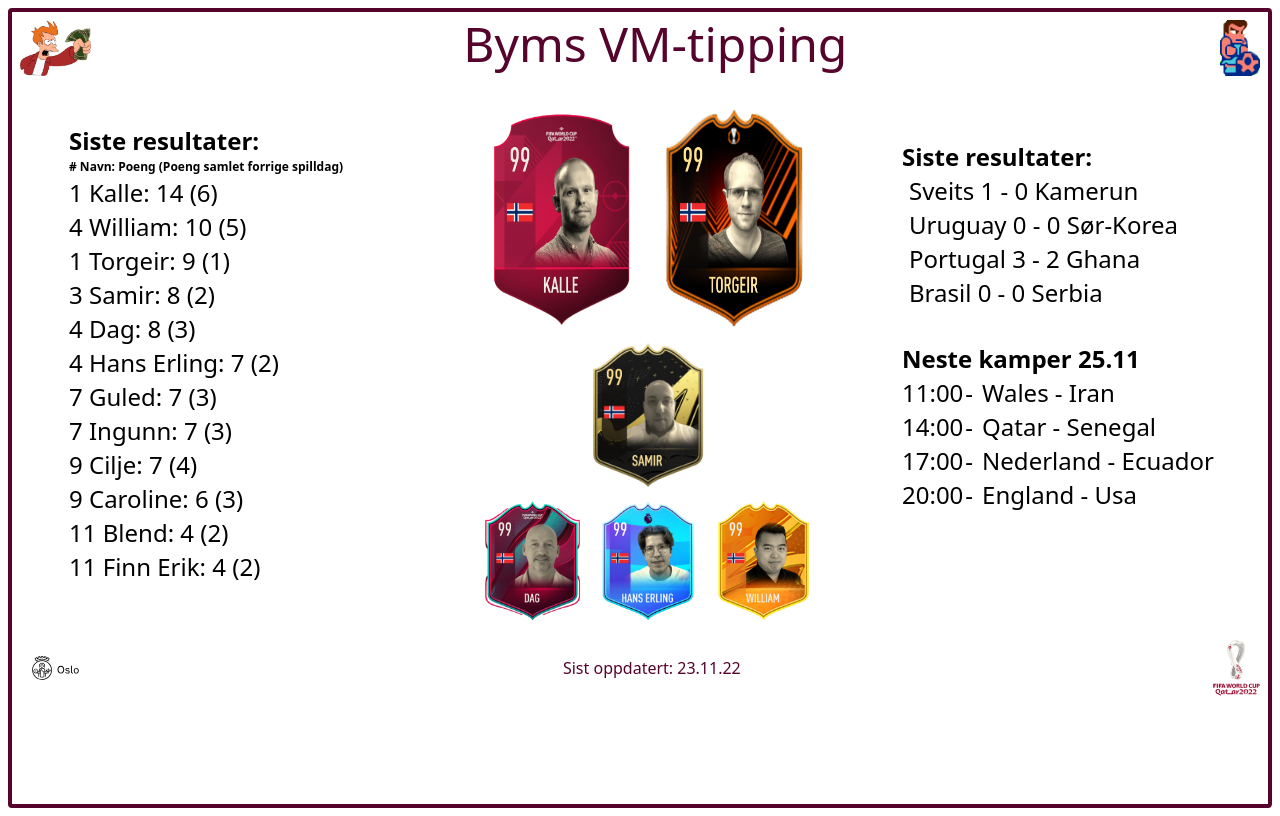
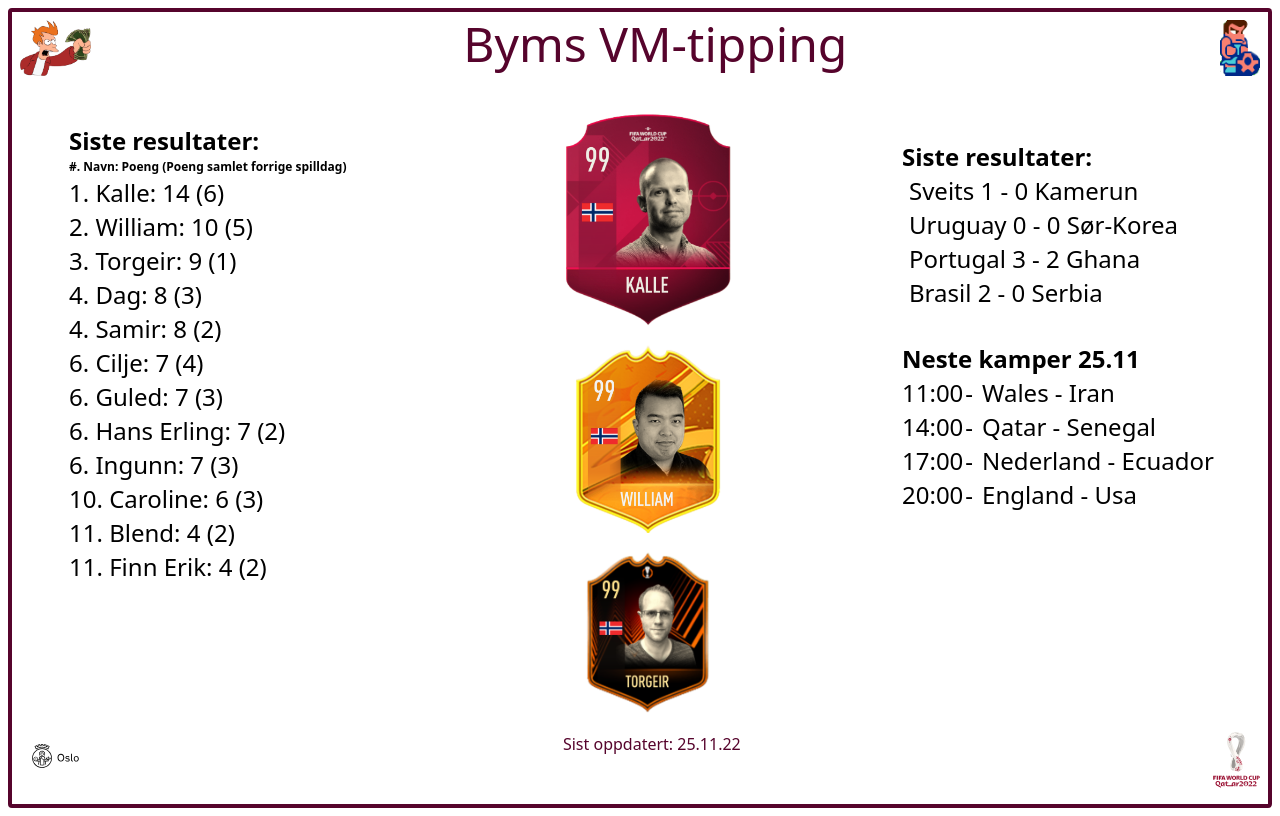
Before and after one commit to kmthorsnes/new-bym-vm-tipping, a React (Vite) app: page / in a window 1280 px wide. Built offline with nearby package versions, Linux system fonts and the light colour scheme.

Commit message:
🚧 almost

```diff
--- a/src/App.tsx
+++ b/src/App.tsx
@@ -31,7 +31,7 @@ function App() {
   return (
     <div className="App">
       <div className="flex min-h-screen flex-col p-2">
-        <div className="border-red-600 flex h-full min-h-screen w-full max-w-full flex-col rounded border-4 border-wcbeige-default p-2 ">
+        <div className="border-red-600 flex h-full min-h-screen w-full max-w-full flex-col rounded border-4 items-start border-wcbeige-default p-2 ">
           <div className="flex w-full justify-between justify-items-end">
             <TakeMyMoney />
             <div className="flex text-center text-5xl text-wcbeige-default">
@@ -74,14 +74,14 @@ function App() {
                   .sort(function (a, b) {
                     return a.ranking - b.ranking;
                   })
-                  .filter((score) => score.ranking === 3)
+                  .filter((score) => score.ranking === 2)
                   .map(
                     (item: { name: string; ranking: number; imgUrl: any }) => (
                       <div key={item.name} className="object-fit flex w-full justify-center ">
                         <img
 
                           onClick={playRandomSound}
-                          className="h-40 w-auto"
+                          className="h-52 w-auto"
                           src={`/profiles/card/${item.name
                             .toLowerCase()
                             .replace(/\s/g, "")}.png`}
@@ -91,21 +91,19 @@ function App() {
                     )
                   )}
               </div>
-              <div className="flex  w-full flex-row items-center mobile-only:w-full">
+              <div className="flex w-full flex-shrink flex-row ">
                 {data.scores
                   .sort(function (a, b) {
                     return a.ranking - b.ranking;
                   })
-                  .filter((score) => score.ranking === 4)
+                  .filter((score) => score.ranking === 3)
                   .map(
                     (item: { name: string; ranking: number; imgUrl: any }) => (
-                      <div
-                        key={item.name}
-                        className="object-fit flex w-full justify-center"
-                      >
+                      <div key={item.name} className="object-fit flex w-full justify-center ">
                         <img
+
                           onClick={playRandomSound}
-                          className="h-30"
+                          className="h-44 w-auto"
                           src={`/profiles/card/${item.name
                             .toLowerCase()
                             .replace(/\s/g, "")}.png`}
@@ -126,9 +124,9 @@ function App() {
               </div>
             </div>
           </div>
-          <div className="flex w-full items-center justify-between self-end text-wcbeige-default">
+          <div className="flex w-full items-stretch justify-between self-end text-wcbeige-default">
             <Oklogo />
-            <span className="text-center">Sist oppdatert: 23.11.22</span>
+            <span className="text-center">Sist oppdatert: 25.11.22</span>
             <Wclogo />
           </div>
         </div>
--- a/src/data/data.json
+++ b/src/data/data.json
@@ -29,7 +29,7 @@
       "final": 0,
       "champion": 0,
       "topScorers": 0,
-      "ranking": 9,
+      "ranking": 10,
       "imgUrl": {
         "original": "/src/assets/images/profiles/background/caroline.png",
         "card": "/src/assets/images/profiles/card/caroline.png",
@@ -47,7 +47,7 @@
       "final": 0,
       "champion": 0,
       "topScorers": 0,
-      "ranking": 9,
+      "ranking": 6,
       "imgUrl": {
         "original": "/src/assets/images/profiles/background/cilje.jpg",
         "card": "/src/assets/images/profiles/card/cilje.png",
@@ -101,7 +101,7 @@
       "final": 0,
       "champion": 0,
       "topScorers": 0,
-      "ranking": 7,
+      "ranking": 6,
       "imgUrl": {
         "original": "/src/assets/images/profiles/background/guled.png",
         "badge": "/src/assets/images/profiles/background/guled.png",
@@ -119,7 +119,7 @@
       "final": 0,
       "champion": 0,
       "topScorers": 0,
-      "ranking": 4,
+      "ranking": 6,
       "imgUrl": {
         "original": "/src/assets/images/profiles/background/hanserling.png",
         "badge": "/src/assets/images/profiles/background/hanserling.png",
@@ -136,7 +136,7 @@
       "final": 0,
       "champion": 0,
       "topScorers": 0,
-      "ranking": 7,
+      "ranking": 6,
       "imgUrl": {
         "original": "/src/assets/images/profiles/background/ingunn.png",
         "badge": "/src/assets/images/profiles/background/ingunn.png",
@@ -172,7 +172,7 @@
       "final": 0,
       "champion": 0,
       "topScorers": 0,
-      "ranking": 3,
+      "ranking": 4,
       "imgUrl": {
         "original": "/src/assets/images/profiles/background/samir.png",
         "badge": "/src/assets/images/profiles/background/samir.png",
@@ -190,7 +190,7 @@
       "final": 0,
       "champion": 0,
       "topScorers": 0,
-      "ranking": 1,
+      "ranking": 3,
       "imgUrl": {
         "original": "/src/assets/images/profiles/background/torgeir.png",
         "badge": "/src/assets/images/profiles/background/torgeir.png",
@@ -208,7 +208,7 @@
       "final": 0,
       "champion": 0,
       "topScorers": 0,
-      "ranking": 4,
+      "ranking": 2,
       "imgUrl": {
         "original": "/src/assets/images/profiles/background/william.png",
         "badge": "/src/assets/images/profiles/background/william.png",
--- a/src/resultatliste/Resultatliste.tsx
+++ b/src/resultatliste/Resultatliste.tsx
@@ -1,12 +1,6 @@
 import data from "../data/data.json";
 
-const howMany:number = 4;
-
-
-  let numberOfPlayers = data.scores.length;
-  console.log('Antall spillere:' + numberOfPlayers);
-
-
+const howMany: number = 4;
 
 const Resultatliste = () => {
   return (
@@ -16,32 +10,40 @@ const Resultatliste = () => {
           <th className="text-left">Siste resultater:</th>
         </tr>
         <tr>
-          <th className="text-xs text-left ">
-            # Navn: Poeng (Poeng samlet forrige spilldag)
+          <th className="text-left text-xs ">
+            #. Navn: Poeng (Poeng samlet forrige spilldag)
           </th>
         </tr>
       </thead>
       <tbody>
         {data.scores
           .sort(function (a, b) {
-            return b.score.reduce((a: number, b: number) => a + b, 0)
-            - a.score.reduce((a: number, b: number) => a + b, 0);
+            return (
+              b.score.reduce((a: number, b: number) => a + b, 0) -
+              a.score.reduce((a: number, b: number) => a + b, 0)
+            );
           })
           .map(
-            (item: {
-              name: string;
-              ranking: number;
-              score: Array<Number> | any;
-            }) => (
+            (
+              item: {
+                name: string;
+                ranking: number;
+                score: Array<Number> | any;
+              },
+              index
+            ) =>
               <tr key={item.name}>
                 <td>
-                  {item.ranking} {item.name}:{" "}
+                  {item.ranking}. {item.name}:{" "}
                   {item.score.reduce((a: number, b: number) => a + b, 0)} (
-                  {item.score.slice(-howMany).reduce((acc:number, val:number) => acc + val)})
+                  {item.score
+                    .slice(-howMany)
+                    .reduce((acc: number, val: number) => acc + val)}
+                  )
                 </td>
               </tr>
             )
-          )}
+          }
       </tbody>
     </table>
   );
--- a/src/siste-resultater/SisteResultater.tsx
+++ b/src/siste-resultater/SisteResultater.tsx
@@ -14,7 +14,7 @@ const SisteResultater = () => {
         <SisteResultatKort hjemmelag="Sveits" hjemmelagScore={1} bortelag="Kamerun" bortelagScore={0} />
         <SisteResultatKort hjemmelag="Uruguay" hjemmelagScore={0} bortelag="Sør-Korea" bortelagScore={0} />
         <SisteResultatKort hjemmelag="Portugal" hjemmelagScore={3} bortelag="Ghana" bortelagScore={2} />
-        <SisteResultatKort hjemmelag="Brasil" hjemmelagScore={0} bortelag="Serbia" bortelagScore={0} />
+        <SisteResultatKort hjemmelag="Brasil" hjemmelagScore={2} bortelag="Serbia" bortelagScore={0} />
       </tbody>
     </table>
   );
```
Also changed, not shown: 1 other file (tests, documents, lock files or other folders).
